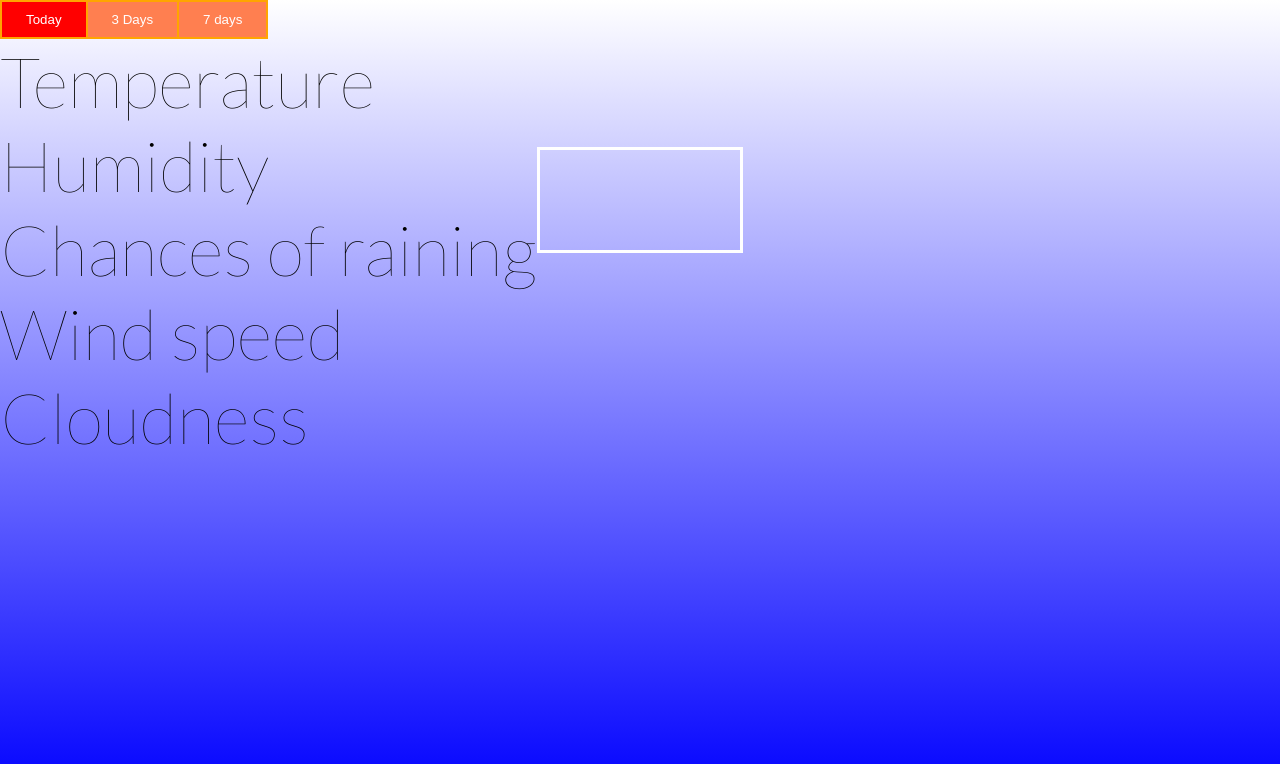
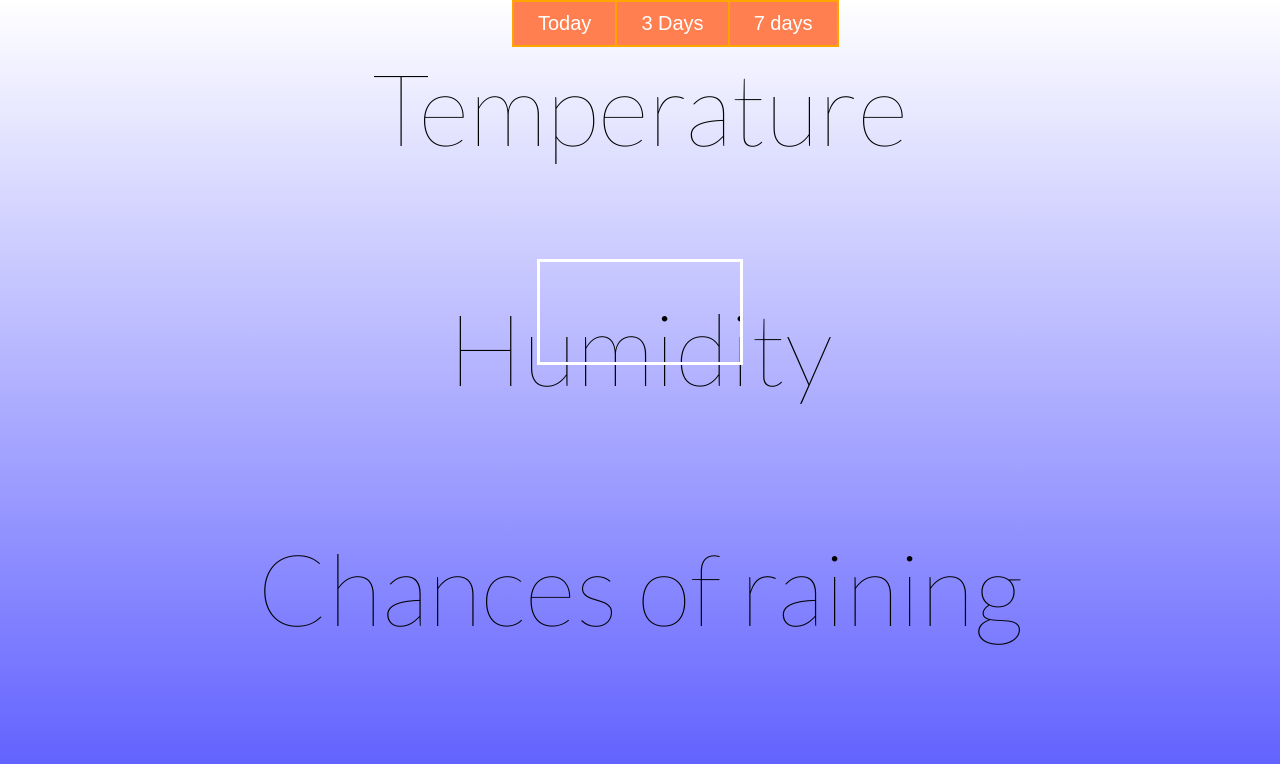
Before and after one commit to okito15/Weather_Project, a plain HTML site: page index.html in a window 1280 px wide. Shown: the top 764 px of the page. Drawn offline with Linux system fonts and the light colour scheme; files whose address does not match are found by name.

Commit message:
Final Commit

```diff
--- a/index.html
+++ b/index.html
@@ -5,25 +5,27 @@
     <meta http-equiv="X-UA-Compatible" content="IE=edge">
     <meta name="viewport" content="width=device-width, initial-scale=1.0">
     <title>Weather web app</title>
-    <link rel="shortcut icon" type="image/jpg" href="D:\Programming\JavaScript, HTML, CSS\Weather Project\static\images\weather_icon.png"/>
-    <link rel="stylesheet" href='D:\Programming\JavaScript, HTML, CSS\Weather Project\static\css\style1.css'>
+    <link rel="shortcut icon" type="image/jpg" href="weather_icon.png"/>
+    <link rel="stylesheet" href='style.css'>
 </head>
 <body>
-    <div class="container">
-        <h1 class="status"></h1>
-    </div>
     <div class="btn-group">
         <button id="button1">Today</button>
         <button id="button2">3 Days</button>
         <button id="button3">7 days</button>
     </div>
+
+    <div class="container">
+        <h1 class="status"></h1>
+    </div>
+
     <div class="weather-data">
-        <p id="temperature">Temperature</p>
-        <p id="humidity">Humidity</p>
-        <p id="rainChance">Chances of raining</p>
-        <p id="windSpeed">Wind speed</p>
-        <p id="cloudness">Cloudness</p>
+        <p id="temperature">Temperature</p><br>
+        <p id="humidity">Humidity</p><br>
+        <p id="rainChance">Chances of raining</p><br>
+        <p id="windSpeed">Wind speed</p><br>
+        <p id="cloudness">Cloudness</p><br>
     </div>
-    <script src = "D:\Programming\JavaScript, HTML, CSS\Weather Project\static\js\main.js"></script>
+    <script src = 'main.js'></script>
 </body>
 </html>
--- a/main.js
+++ b/main.js
@@ -5,16 +5,15 @@ const findMyGeolocation = () => {
     const success = (position) => {
         const latitude = position.coords.latitude;
         const longitude = position.coords.longitude;
-
-        const geoApiUrl = 'https://api.bigdatacloud.net/data/reverse-geocode-client?latitude=${latitude}&longitude=${longitude}&localityLanguage=en'
+        const geoApiUrl = 'https://api.bigdatacloud.net/data/reverse-geocode-client?latitude='.concat(latitude ,'&longitude=', longitude,'&localityLanguage=en');
         fetch(geoApiUrl)
         .then(result => result.json())
         .then(data => {
-            const city = data.city;
-            status.textContent = city;
-            document.getElementById('button1').addEventListener('click', retrieveToday(city));
-            //document.getElementById("button2").addEventListener('click', retrieveThreeDays(city));
-            //document.getElementById("button3").addEventListener('click', retrieveSevenDays(city));
+            //const city = data.city;
+            status.textContent = data.city;
+            document.getElementById('button1').addEventListener('click', retrieveToday(data.city));
+            //document.getElementById("button2").addEventListener('click', retrieveThreeDays(data.city));
+            //document.getElementById("button3").addEventListener('click', retrieveSevenDays(data.city));
         })
     }
 
@@ -25,19 +24,20 @@ const findMyGeolocation = () => {
     navigator.geolocation.getCurrentPosition(success, error);
 }
 
-const retrieveToday = (city) => {
-    const apiKey = 'a26e3cbea03ba51c4e9b63887af42dfd'
+    const retrieveToday = (city) =>
+    {
+    const apiKey = '55f2f7d7ccdf3ac608e24a5fe2f7993e';
     const weatherUrl = 'https://api.openweathermap.org/data/2.5/weather?q='.concat(city,'&appid=', apiKey, '&units=metric');
 
     fetch(weatherUrl)
     .then(result => result.json())
     .then(data => {
-        document.getElementById('temperature').append(' ', data.main.temp, '°C');
+        //document.getElementById('temperature').append(' ', data.main.temp, '°C');
+        document.getElementById('temperature').innerHTML += ' ' + data.main.temp + '°C';
         document.getElementById('humidity').append(' ', data.main.humidity, '%');
         document.getElementById('rainChance').append(' ', data.clouds.all, '%');
         document.getElementById('windSpeed').append(' ', data.wind.speed, 'm/s');
         document.getElementById('cloudness').append(' ', data.clouds.all, '%');
-
     })
 }
 
@@ -51,5 +51,4 @@ const retrieveToday = (city) => {
 }
 */
 
-
-addEventListener('load', findMyGeolocation);
+addEventListener('load', findMyGeolocation());
--- /dev/null
+++ b/style.css
@@ -0,0 +1,87 @@
+@import "https://fonts.googleapis.com/css?family=Lato:100";
+
+* {
+    margin:0;
+    padding: 0;
+    box-sizing: border-box;
+}
+
+html {
+font-size: 10px;
+font-family: "Lato", Arial, sans-serif;
+}
+
+body {
+    width: 100%;
+    height: 100%;
+    color:#fff;
+    background: linear-gradient(white, blue);
+    background-size: auto;
+    position: relative;
+    animation: change 10s ease-in-out infinite;
+}
+
+.container {
+    font-size: 10rem;
+    text-transform: uppercase;
+    letter-spacing: 2px;
+    border: 3px solid #fff;
+    position: absolute;
+    top: 25%;
+    left: 50%;
+    transform: translate(-50%,-50%);
+    padding: 5rem 10rem;
+    display: inline-block;
+}
+
+@keyframes change {
+    0%{
+        background-position: 0 50%;
+    }
+    50%{
+        background-position: 100% 50%;
+    }
+    100%{
+        background-position: 0 50%;
+    }
+
+}
+
+.btn-group button {
+    left: 40%;
+    font-size: 200%;
+    background-color: #FF7F50;
+    border: 2px solid orange;
+    color: white;
+    position: relative;
+    padding: 10px 24px;
+    cursor: pointer;
+    float: left;
+  }
+
+  .btn-group button:not(:last-child) {
+    border-right: none;
+  }
+
+  .btn-group:after {
+    content: "";
+    clear: both;
+    display: table;
+  }
+
+  .btn-group button:hover {
+    background-color: red;
+    transition-duration: 1s;
+  }
+
+.weather-data {
+    font-size: 10rem;
+    width: 100%;
+    height: 100%;
+    color:black;
+    top: auto;
+    bottom: auto;
+    left: 50%;
+    text-align: center !important;
+    display: inline-block !important;
+}
```
